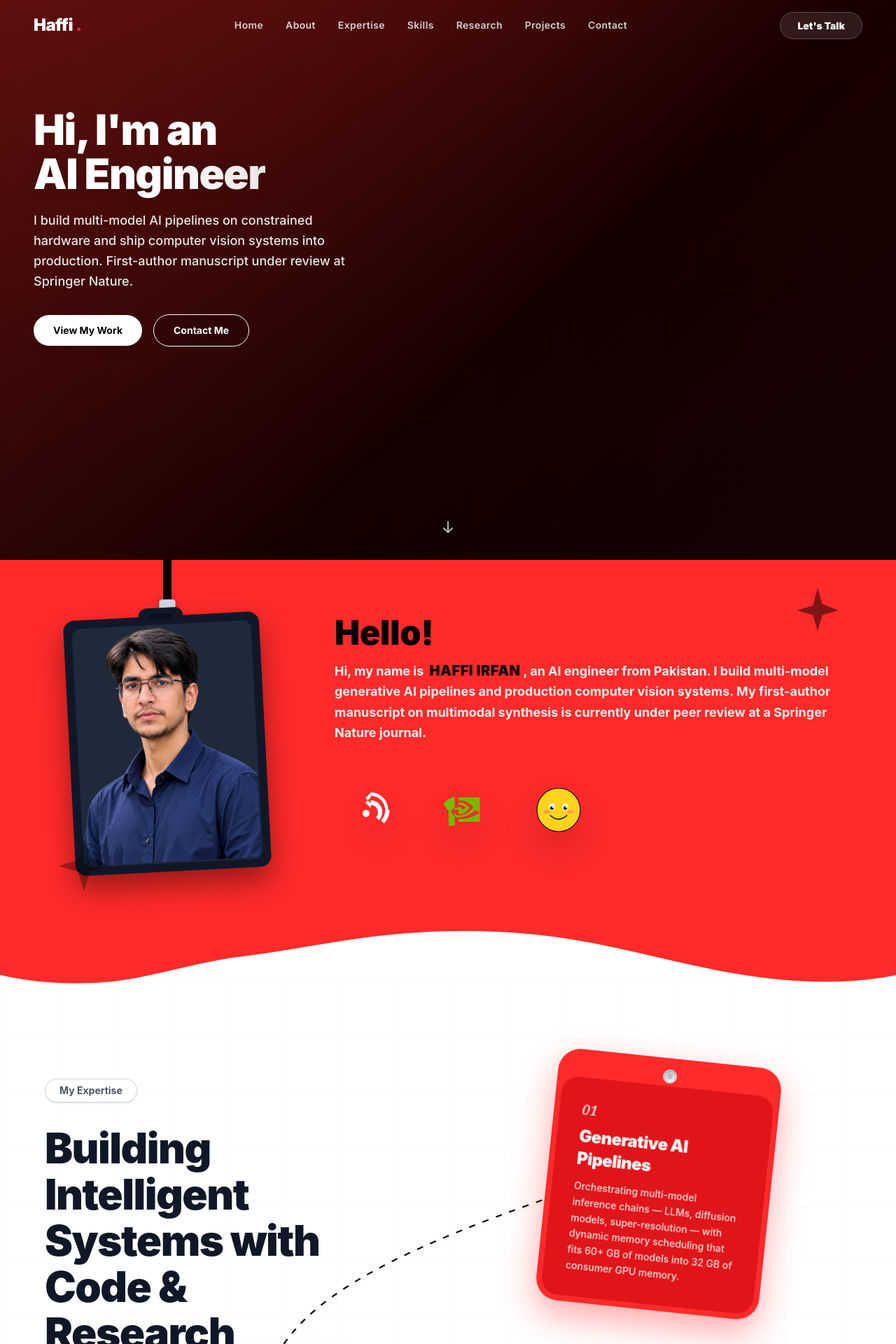
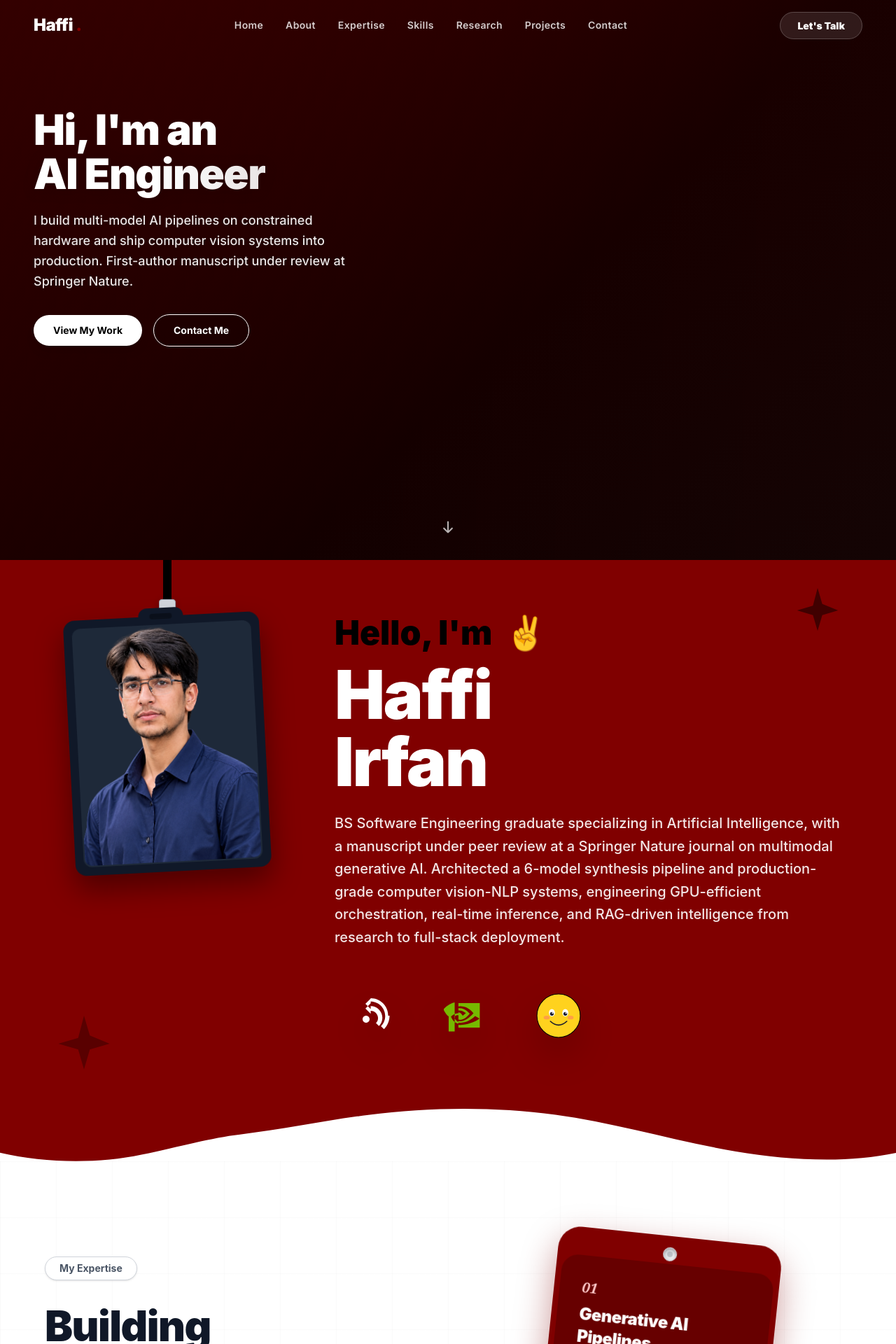
Before and after one commit to haffiirfan/portfolio, a React (Vite) app: page / in a window 1280 px wide. Shown: the top 1920 px of the page at 70% size. Built offline with nearby package versions, Linux system fonts and the light colour scheme.

Commit message:
UI update: Red to Maroon, add precise Intro and Abstract

```diff
--- a/src/components/About.jsx
+++ b/src/components/About.jsx
@@ -3,7 +3,7 @@ import profileImage from '../assets/haffiCover.png';
 
 const About = () => {
   return (
-    <section id="about" className="bg-[#ff2a2a] pt-20 pb-40 px-6 md:px-12 w-full relative overflow-hidden font-sans">
+    <section id="about" className="bg-[#800000] pt-20 pb-40 px-6 md:px-12 w-full relative overflow-hidden font-sans">
       <div className="max-w-6xl mx-auto flex flex-col md:flex-row gap-16 items-start">
 
         {/* Left: Lanyard ID Badge */}
@@ -24,9 +24,12 @@ const About = () => {
 
         {/* Right: Info */}
         <div data-aos="fade-left" data-aos-delay="200" className="flex-1 text-white mt-8 md:mt-0 relative z-20">
-          <h2 className="text-4xl md:text-5xl font-black text-black mb-4">Hello!</h2>
-          <p className="text-lg font-bold mb-12 leading-relaxed max-w-3xl text-red-50">
-            Hi, my name is <span className="text-black text-xl font-black mx-1 tracking-wide uppercase">Haffi Irfan</span>, an AI engineer from Pakistan. I build multi-model generative AI pipelines and production computer vision systems. My first-author manuscript on multimodal synthesis is currently under peer review at a Springer Nature journal.
+          <h2 className="text-4xl md:text-5xl font-black text-black mb-4">Hello, I'm <span className="mx-2">✌️</span></h2>
+          <h1 className="text-6xl md:text-8xl font-black text-white mb-6 tracking-tight leading-none">
+            Haffi<br/>Irfan
+          </h1>
+          <p className="text-lg md:text-xl font-medium mb-12 leading-relaxed max-w-3xl text-white/90">
+            BS Software Engineering graduate specializing in Artificial Intelligence, with a manuscript under peer review at a Springer Nature journal on multimodal generative AI. Architected a 6-model synthesis pipeline and production-grade computer vision-NLP systems, engineering GPU-efficient orchestration, real-time inference, and RAG-driven intelligence from research to full-stack deployment.
           </p>
 
           {/* Tech Icons (inline SVGs) */}
--- a/src/components/Contact.jsx
+++ b/src/components/Contact.jsx
@@ -41,7 +41,7 @@ const Contact = () => {
           whileInView={{ opacity: 1, y: 0 }}
           viewport={{ once: true, margin: "-100px" }}
           transition={{ duration: 0.8, ease: "easeOut" }}
-          className="bg-[#ff2a2a] w-full md:w-[85%] lg:w-[75%] p-8 md:p-16 text-white flex flex-col justify-between"
+          className="bg-[#800000] w-full md:w-[85%] lg:w-[75%] p-8 md:p-16 text-white flex flex-col justify-between"
         >
           <div className="text-xs font-bold tracking-[0.2em] mb-12 md:mb-20 uppercase opacity-90">Reach Out</div>
 
@@ -69,7 +69,7 @@ const Contact = () => {
                   <p className="max-w-[250px] leading-relaxed">
                     Open to research collaboration, PhD supervision inquiries, and AI/ML engineering opportunities.
                   </p>
-                  <button type="submit" className="px-8 py-3 rounded-full border border-white/40 text-white font-bold flex items-center justify-center gap-3 hover:bg-white hover:text-[#ff2a2a] transition-all duration-300 group whitespace-nowrap self-start sm:self-auto">
+                  <button type="submit" className="px-8 py-3 rounded-full border border-white/40 text-white font-bold flex items-center justify-center gap-3 hover:bg-white hover:text-[#800000] transition-all duration-300 group whitespace-nowrap self-start sm:self-auto">
                     Send
                     <svg className="w-5 h-5 transform group-hover:translate-x-1 transition-transform" fill="none" stroke="currentColor" viewBox="0 0 24 24">
                       <path strokeLinecap="round" strokeLinejoin="round" strokeWidth="2" d="M14 5l7 7m0 0l-7 7m7-7H3" />
--- a/src/components/Expertise.jsx
+++ b/src/components/Expertise.jsx
@@ -24,7 +24,7 @@ const TagCard = ({ number, title, text, className, aosDelay, aosType, pathLength
       data-aos-delay={aosDelay}
       className={`w-72 sm:w-80 rounded-[2rem] p-2 relative flex flex-col items-center hover:scale-[1.02] transition-all duration-700 z-10 ${className} ${
         isActive
-          ? 'bg-[#ff2a2a] border-red-400 shadow-[0_20px_50px_rgba(255,42,42,0.4)]'
+          ? 'bg-[#800000] border-rose-800 shadow-[0_20px_50px_rgba(128,0,0,0.4)]'
           : 'bg-white border border-gray-200 shadow-[0_15px_40px_rgba(0,0,0,0.06)] hover:shadow-[0_20px_50px_rgba(0,0,0,0.12)]'
       }`}
     >
@@ -32,7 +32,7 @@ const TagCard = ({ number, title, text, className, aosDelay, aosType, pathLength
         <div className="w-2 h-2 bg-gray-800 rounded-full opacity-20"></div>
       </div>
       <div className={`w-full h-full rounded-[1.5rem] mt-8 p-8 flex flex-col min-h-[220px] transition-colors duration-700 ${
-        isActive ? 'bg-red-700/50' : 'bg-[#f4f4f4]'
+        isActive ? 'bg-[#4d0000]/50' : 'bg-[#f4f4f4]'
       }`}>
         <span className={`text-xl font-bold mb-2 font-serif italic transition-colors duration-700 ${isActive ? 'text-red-200' : 'text-gray-400'}`}>{number}</span>
         <h3 className={`text-2xl font-black mb-3 tracking-tight transition-colors duration-700 ${isActive ? 'text-white' : 'text-gray-900'}`}>{title}</h3>
--- a/src/components/Hero.jsx
+++ b/src/components/Hero.jsx
@@ -17,7 +17,7 @@ const Hero = () => {
       <div
         className="absolute top-0 left-0 w-full h-full z-0"
         style={{
-          background: 'linear-gradient(-45deg, #0a0a0a, #1a0000, #ff2a2a, #8b0000, #0a0a0a)',
+          background: 'linear-gradient(-45deg, #0a0a0a, #1a0000, #800000, #8b0000, #0a0a0a)',
           backgroundSize: '400% 400%',
           animation: 'gradientShift 15s ease infinite',
         }}
--- a/src/components/Navbar.jsx
+++ b/src/components/Navbar.jsx
@@ -18,7 +18,7 @@ const Navbar = () => {
     <nav
       className={`fixed top-0 left-0 w-full z-50 transition-all duration-500 ${
         isOpen
-          ? 'bg-[#ff2a2a] py-4'
+          ? 'bg-[#800000] py-4'
           : isScrolled
             ? 'bg-white/70 backdrop-blur-xl py-3 border-b border-gray-200/50 shadow-[0_4px_30px_rgba(0,0,0,0.03)]'
             : 'bg-transparent py-5'
@@ -32,7 +32,7 @@ const Navbar = () => {
               isOpen || !isScrolled ? 'text-white' : 'text-gray-900'
             }`}
           >
-            Haffi <span className="text-[#ff2a2a]">.</span>
+            Haffi <span className="text-[#800000]">.</span>
           </a>
         </div>
 
@@ -46,7 +46,7 @@ const Navbar = () => {
               }`}
             >
               {link}
-              <span className="absolute -bottom-1 left-0 w-0 h-[2px] bg-[#ff2a2a] transition-all duration-300 group-hover:w-full"></span>
+              <span className="absolute -bottom-1 left-0 w-0 h-[2px] bg-[#800000] transition-all duration-300 group-hover:w-full"></span>
             </a>
           ))}
         </div>
@@ -56,7 +56,7 @@ const Navbar = () => {
             href="#contact"
             className={`px-6 py-2.5 rounded-full text-sm font-black transition-all duration-500 ${
               isScrolled
-                ? 'bg-gray-900 text-white hover:bg-[#ff2a2a] hover:shadow-[0_10px_25px_rgba(255,42,42,0.25)]'
+                ? 'bg-gray-900 text-white hover:bg-[#800000] hover:shadow-[0_10px_25px_rgba(128,0,0,0.25)]'
                 : 'bg-white/10 border border-white/20 text-white hover:bg-white hover:text-black backdrop-blur-md'
             }`}
           >
@@ -84,7 +84,7 @@ const Navbar = () => {
 
       <div
         className={`md:hidden absolute top-full left-0 w-full transition-all duration-500 ease-in-out ${
-          isOpen ? 'max-h-[460px] py-6 opacity-100 bg-[#ff2a2a] shadow-2xl' : 'max-h-0 opacity-0 pointer-events-none'
+          isOpen ? 'max-h-[460px] py-6 opacity-100 bg-[#800000] shadow-2xl' : 'max-h-0 opacity-0 pointer-events-none'
         }`}
       >
         <div className="flex flex-col px-6 space-y-4">
@@ -102,7 +102,7 @@ const Navbar = () => {
             <a
               href="#contact"
               onClick={() => setIsOpen(false)}
-              className="inline-block px-6 py-3 rounded-full bg-white text-[#ff2a2a] font-black hover:bg-gray-950 hover:text-white transition-all duration-300 w-full text-center shadow-xl"
+              className="inline-block px-6 py-3 rounded-full bg-white text-[#800000] font-black hover:bg-gray-950 hover:text-white transition-all duration-300 w-full text-center shadow-xl"
             >
               Let's Talk
             </a>
--- a/src/components/Preloader.jsx
+++ b/src/components/Preloader.jsx
@@ -19,7 +19,7 @@ const Preloader = () => {
           initial={{ y: 0 }}
           exit={{ y: "-100%" }}
           transition={{ duration: 1.2, ease: [0.76, 0, 0.24, 1] }}
-          className="fixed inset-0 w-full h-screen bg-[#ff2a2a] z-[100000] flex items-center justify-center"
+          className="fixed inset-0 w-full h-screen bg-[#800000] z-[100000] flex items-center justify-center"
         >
           <motion.div
             exit={{ opacity: 0, scale: 0.95, y: -20 }}
--- a/src/components/Projects.jsx
+++ b/src/components/Projects.jsx
@@ -48,7 +48,7 @@ const Projects = () => {
               viewport={{ once: true }}
               transition={{ delay: i * 0.15, duration: 0.6 }}
               whileHover={{ y: -8, transition: { type: 'spring', stiffness: 300, damping: 20 } }}
-              className="group bg-[#fafafa] border border-gray-100 rounded-3xl p-8 hover:shadow-2xl hover:shadow-red-500/5 transition-all duration-500"
+              className="group bg-[#fafafa] border border-gray-100 rounded-3xl p-8 hover:shadow-2xl hover:shadow-rose-900/5 transition-all duration-500"
             >
               <div className="flex items-center gap-3 mb-4">
                 <h3 className="text-xl font-black text-gray-900">{project.title}</h3>
@@ -64,13 +64,13 @@ const Projects = () => {
                 </a>
               </div>
 
-              <p className="text-xs font-bold text-[#ff2a2a] uppercase tracking-wider mb-3">{project.subtitle}</p>
+              <p className="text-xs font-bold text-[#800000] uppercase tracking-wider mb-3">{project.subtitle}</p>
               <p className="text-sm text-gray-500 leading-relaxed mb-6">{project.description}</p>
 
               {/* Metrics */}
               <div className="flex flex-wrap gap-2 mb-6">
                 {project.metrics.map((m, j) => (
-                  <span key={j} className="px-3 py-1 text-xs font-bold bg-[#ff2a2a]/8 text-[#ff2a2a] rounded-full border border-[#ff2a2a]/10">
+                  <span key={j} className="px-3 py-1 text-xs font-bold bg-[#800000]/8 text-[#800000] rounded-full border border-[#800000]/10">
                     {m}
                   </span>
                 ))}
```
Also changed, not shown: src/components/Research.jsx (+19 -6 lines), src/components/Skills.jsx (+5 -5 lines), src/components/Footer.jsx (line endings or trailing spaces), 1 other file (tests, documents, lock files or other folders).
